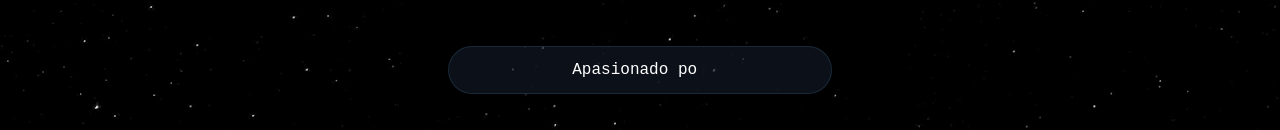
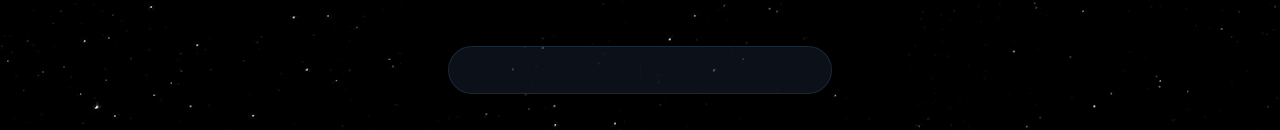
Before and after one commit to Oliver-92/Portafolio, a React (Vite) app: page / in a window 1280 px wide. Shown: the part 406-536 px from the top of the page. Built offline with nearby package versions, Linux system fonts and the light colour scheme.

Commit message:
refactor typewriter; added gh-pages for deploy

```diff
--- a/package.json
+++ b/package.json
@@ -3,11 +3,14 @@
   "private": true,
   "version": "0.0.0",
   "type": "module",
+  "homepage": "https://oliver-92.github.io/Portafolio",
   "scripts": {
     "dev": "vite",
     "build": "tsc -b && vite build",
     "lint": "eslint .",
-    "preview": "vite preview"
+    "preview": "vite preview",
+    "predeploy": "npm run build",
+    "deploy": "gh-pages -d dist"
   },
   "dependencies": {
     "@fontsource/coda": "^5.2.8",
@@ -34,6 +37,7 @@
     "eslint": "^9.39.4",
     "eslint-plugin-react-hooks": "^7.0.1",
     "eslint-plugin-react-refresh": "^0.5.2",
+    "gh-pages": "^6.3.0",
     "globals": "^17.4.0",
     "typescript": "~6.0.2",
     "typescript-eslint": "^8.58.0",
--- a/src/components/molecules/TypeWriter.tsx
+++ b/src/components/molecules/TypeWriter.tsx
@@ -1,5 +1,4 @@
-import { useEffect, useRef } from "react";
-import Typewriter from "typewriter-effect/dist/core";
+import Typewriter from "typewriter-effect";
 import { useLanguage } from "../../context/LangContext";
 
 const texts = {
@@ -15,40 +14,7 @@ const texts = {
 
 export function SubtitleTypewriter() {
     const { lang } = useLanguage();
-    const ref = useRef<HTMLSpanElement | null>(null);
-    const instanceRef = useRef<Typewriter | null>(null);
-
-    useEffect(() => {
-        if (!ref.current) return;
-
-        // limpiar instancia anterior
-        if (instanceRef.current) {
-            instanceRef.current.stop();
-            instanceRef.current = null;
-        }
-
-        const languageTexts = texts[lang] || texts.es;
-
-        const typewriter = new Typewriter(ref.current, {
-            loop: true,
-            delay: 75,
-        });
-
-        languageTexts.forEach((text, index) => {
-            typewriter.typeString(text).pauseFor(200);
-            if (index < languageTexts.length - 1) {
-                typewriter.deleteAll().pauseFor(200);
-            }
-        });
-
-        typewriter.start();
-        instanceRef.current = typewriter;
-
-        // cleanup al desmontar o cambiar idioma
-        return () => {
-            typewriter.stop();
-        };
-    }, [lang]);
+    const languageTexts = texts[lang] || texts.es;
 
     return (
         <div
@@ -65,7 +31,15 @@ export function SubtitleTypewriter() {
                     whiteSpace: "nowrap",
                 }}
             >
-                <span ref={ref} />
+                <Typewriter
+                    options={{
+                        strings: languageTexts,
+                        autoStart: true,
+                        loop: true,
+                        delay: 75,
+                        deleteSpeed: 50,
+                    }}
+                />
             </h3>
         </div>
     );
```
Also changed, not shown: 1 other file (tests, documents, lock files or other folders).
